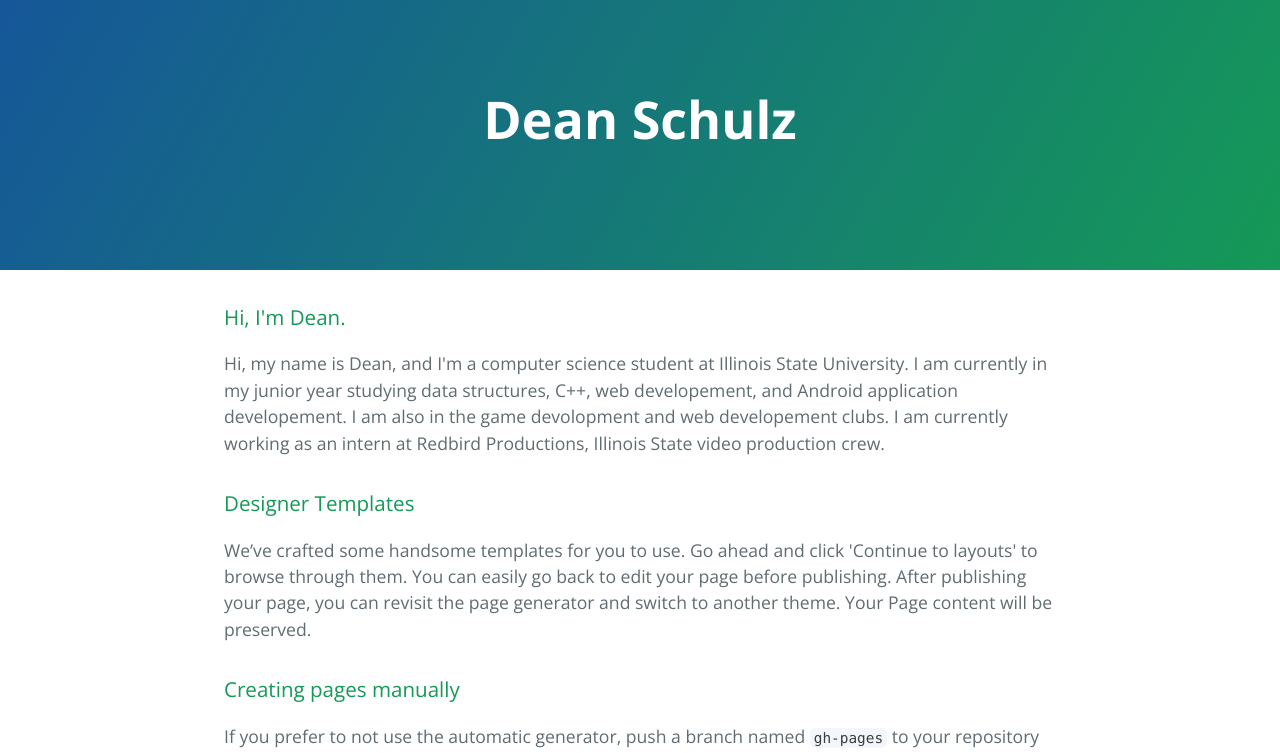
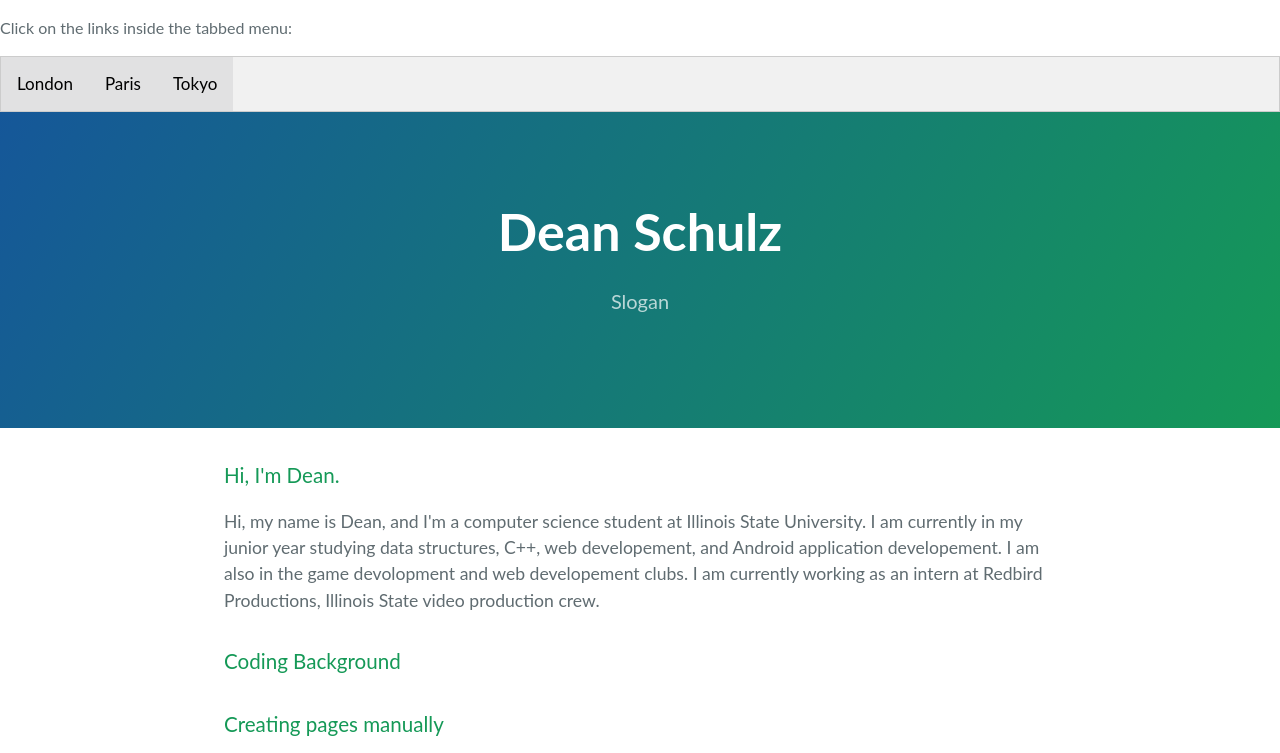
Before and after one commit to Dpschu2/Dpschu2.github.io, a plain HTML site: page index.html in a window 1280 px wide. Shown: the top 753 px of the page. Drawn offline with nearby package versions, Linux system fonts and the light colour scheme.

Commit message:
Update index.html
Added tabs.

```diff
--- a/index.html
+++ b/index.html
@@ -9,10 +9,99 @@
     <link rel="stylesheet" type="text/css" href="stylesheets/stylesheet.css" media="screen">
     <link rel="stylesheet" type="text/css" href="stylesheets/github-light.css" media="screen">
   </head>
+
+<style>
+body {font-family: "Lato", sans-serif;}
+
+ul.tab {
+    list-style-type: none;
+    margin: 0;
+    padding: 0;
+    overflow: hidden;
+    border: 1px solid #ccc;
+    background-color: #f1f1f1;
+}
+
+/* Float the list items side by side */
+ul.tab li {float: left;}
+
+/* Style the links inside the list items */
+ul.tab li a {
+    display: inline-block;
+    color: black;
+    text-align: center;
+    padding: 14px 16px;
+    text-decoration: none;
+    transition: 0.3s;
+    font-size: 17px;
+}
+
+/* Change background color of links on hover */
+ul.tab li a:hover {
+    background-color: #ddd;
+}
+
+/* Create an active/current tablink class */
+ul.tab li a:focus, .active {
+    background-color: #ccc;
+}
+
+/* Style the tab content */
+.tabcontent {
+    display: none;
+    padding: 6px 12px;
+    border: 1px solid #ccc;
+    border-top: none;
+}
+</style>
+<body>
+
+<p>Click on the links inside the tabbed menu:</p>
+
+<ul class="tab">
+  <li><a href="javascript:void(0)" class="tablinks" onclick="openCity(event, 'London')">London</a></li>
+  <li><a href="javascript:void(0)" class="tablinks" onclick="openCity(event, 'Paris')">Paris</a></li>
+  <li><a href="javascript:void(0)" class="tablinks" onclick="openCity(event, 'Tokyo')">Tokyo</a></li>
+</ul>
+
+<div id="London" class="tabcontent">
+  <h3>London</h3>
+  <p>London is the capital city of England.</p>
+</div>
+
+<div id="Paris" class="tabcontent">
+  <h3>Paris</h3>
+  <p>Paris is the capital of France.</p>
+</div>
+
+<div id="Tokyo" class="tabcontent">
+  <h3>Tokyo</h3>
+  <p>Tokyo is the capital of Japan.</p>
+</div>
+
+<script>
+function openCity(evt, cityName) {
+    var i, tabcontent, tablinks;
+    tabcontent = document.getElementsByClassName("tabcontent");
+    for (i = 0; i < tabcontent.length; i++) {
+        tabcontent[i].style.display = "none";
+    }
+    tablinks = document.getElementsByClassName("tablinks");
+    for (i = 0; i < tablinks.length; i++) {
+        tablinks[i].className = tablinks[i].className.replace(" active", "");
+    }
+    document.getElementById(cityName).style.display = "block";
+    evt.currentTarget.className += " active";
+}
+</script>
+
+</body>
+
+
   <body>
     <section class="page-header">
       <h1 class="project-name">Dean Schulz</h1>
-      <h2 class="project-tagline"></h2>
+      <h2 class="project-tagline">Slogan</h2>
     </section>
 
     <section class="main-content">
@@ -25,9 +114,9 @@
       Illinois State video production crew.</p>
 
 <h3>
-<a id="designer-templates" class="anchor" href="#designer-templates" aria-hidden="true"><span aria-hidden="true" class="octicon octicon-link"></span></a>Designer Templates</h3>
+<a id="designer-templates" class="anchor" href="#designer-templates" aria-hidden="true"><span aria-hidden="true" class="octicon octicon-link"></span></a>Coding Background</h3>
 
-<p>We’ve crafted some handsome templates for you to use. Go ahead and click 'Continue to layouts' to browse through them. You can easily go back to edit your page before publishing. After publishing your page, you can revisit the page generator and switch to another theme. Your Page content will be preserved.</p>
+<p></p>
 
 <h3>
 <a id="creating-pages-manually" class="anchor" href="#creating-pages-manually" aria-hidden="true"><span aria-hidden="true" class="octicon octicon-link"></span></a>Creating pages manually</h3>
@@ -40,7 +129,7 @@
 <p>You can @mention a GitHub username to generate a link to their profile. The resulting <code>&lt;a&gt;</code> element will link to the contributor’s GitHub Profile. For example: In 2007, Chris Wanstrath (<a href="https://github.com/defunkt" class="user-mention">@defunkt</a>), PJ Hyett (<a href="https://github.com/pjhyett" class="user-mention">@pjhyett</a>), and Tom Preston-Werner (<a href="https://github.com/mojombo" class="user-mention">@mojombo</a>) founded GitHub.</p>
 
 <h3>
-<a id="support-or-contact" class="anchor" href="#support-or-contact" aria-hidden="true"><span aria-hidden="true" class="octicon octicon-link"></span></a>Support or Contact</h3>
+<a id="support-or-contact" class="anchor" href="#support-or-contact" aria-hidden="true"><span aria-hidden="true" class="octicon octicon-link"></span></a>Let's Talk</h3>
 
 <p>Having trouble with Pages? Check out our <a href="https://help.github.com/pages">documentation</a> or <a href="https://github.com/contact">contact support</a> and we’ll help you sort it out.</p>
 
```
